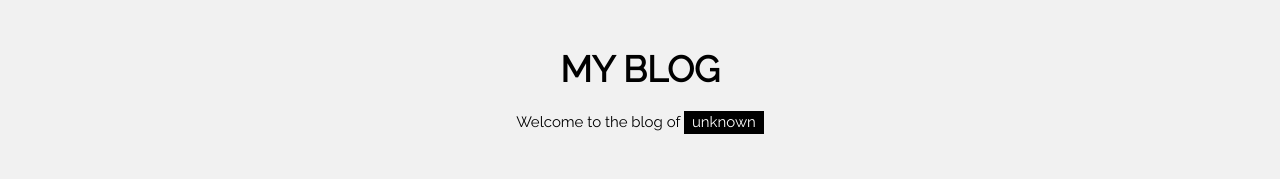
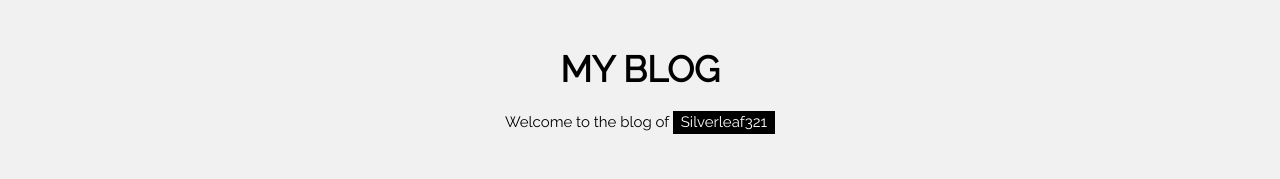
Before and after one commit to silverleaf321/silverleaf321.github.io, a plain HTML site: page index.html in a window 1280 px wide. Shown: the top 179 px of the page. Drawn offline with nearby package versions, Linux system fonts and the light colour scheme; grey boxes are pictures that could not be loaded.

Commit message:
Update index.html

```diff
--- a/index.html
+++ b/index.html
@@ -17,7 +17,7 @@ and is wrapped around the whole page content, except for the footer in this exam
 <!-- Header -->
 <header class="w3-container w3-center w3-padding-32">
   <h1><b>MY BLOG</b></h1>
-  <p>Welcome to the blog of <span class="w3-tag">unknown</span></p>
+  <p>Welcome to the blog of <span class="w3-tag">Silverleaf321</span></p>
 </header>
 
 <!-- Grid -->
```
